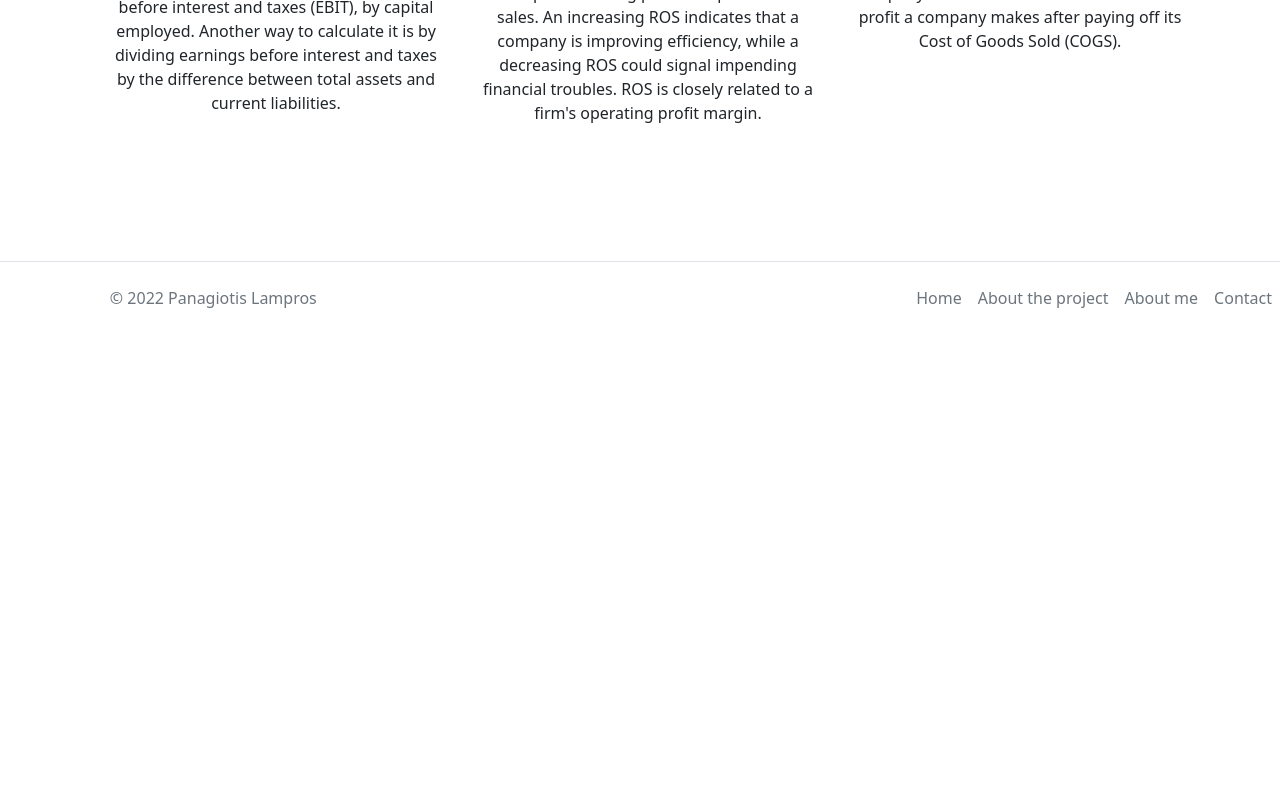
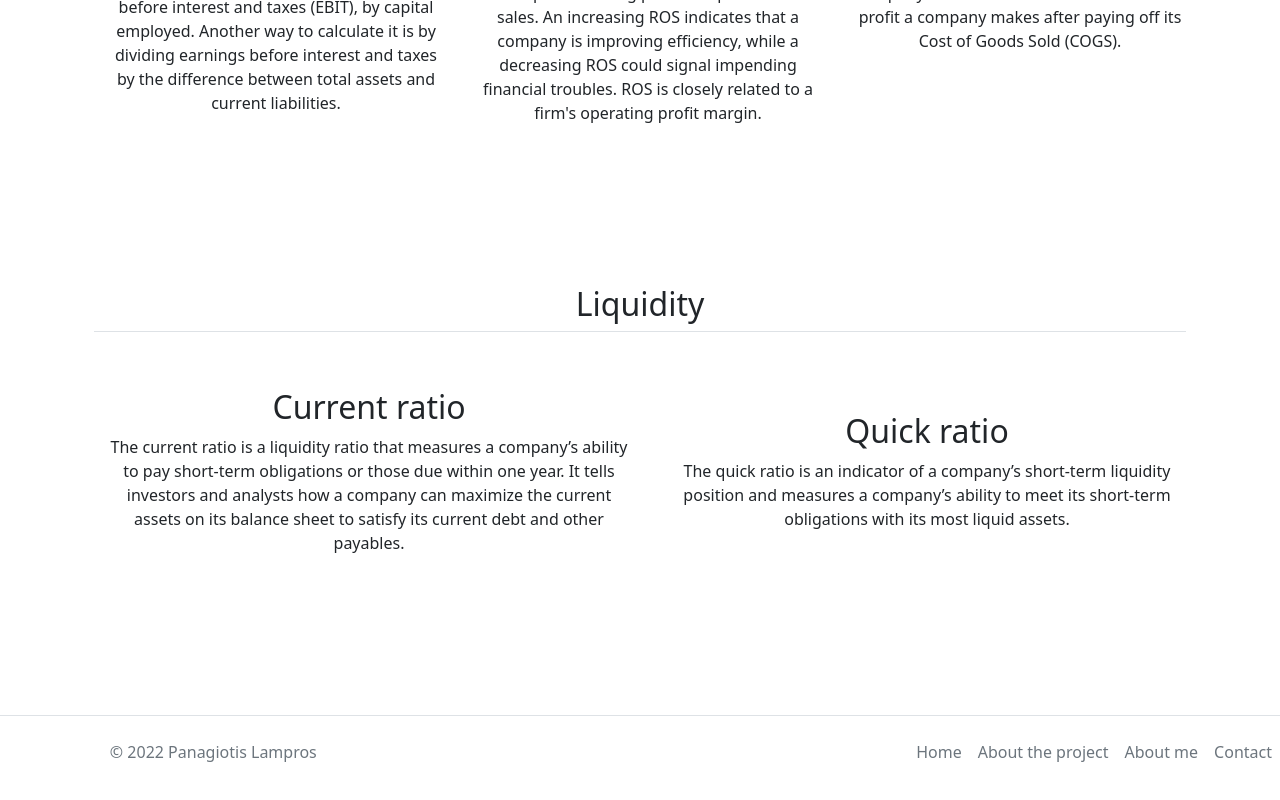
Before and after one commit to Panos-1993/daidalus, a React (Create React App) app: page / in a window 1280 px wide. Shown: the part 530-1330 px from the top of the page. Before the commit the page ends 888 px from the top, so only its background shows below. Built offline with nearby package versions, Linux system fonts and the light colour scheme.

Commit message:
liquidity

```diff
--- a/src/App.js
+++ b/src/App.js
@@ -4,6 +4,7 @@ import './components/header.js';
 import Header from './components/header.js';
 import Footer from './components/footer';
 import Profitability from './components/Profitability';
+import Liquidity from './components/liquidity';
 import About from './components/about.js';
 
 
@@ -13,6 +14,7 @@ function App() {
       <Header />
       <About />
       <Profitability />
+      <Liquidity />
       <Footer />
     </div>
   );
--- /dev/null
+++ b/src/components/liquidity.js
@@ -0,0 +1,31 @@
+function Liquidity() { // This was the button group from bootstrap examples which i turned to profitability and removed the button function
+    return (
+    <div class="container px-4 py-5" id="liquidity">
+    <h2 class="pb-2 border-bottom font-weight-bold">Liquidity</h2>
+    <div class="row g-4 py-5 row-cols-1 row-cols-lg-2">
+      <div class="col d-flex align-items-center">
+        <div class="icon-square bg-light text-dark flex-shrink-0 me-3">
+        </div>
+        <div>
+          <h2>Current ratio</h2>
+          <p>The current ratio is a liquidity ratio that measures a company’s ability to pay short-term obligations or those due within one year. It tells investors and analysts how a company can maximize the current assets on its balance sheet to satisfy its current debt and other payables.</p>
+        </div>
+      </div>
+      <div class="col d-flex align-items-center">
+        <div class="icon-square bg-light text-dark flex-shrink-0 me-3">
+        </div>
+        <div>
+          <h2>Quick ratio</h2>
+          <p>The quick ratio is an indicator of a company’s short-term liquidity position and measures a company’s ability to meet its short-term obligations with its most liquid assets.</p>
+        </div>
+      </div>
+      <div class="col d-flex align-items-center">
+        <div class="icon-square bg-light text-dark flex-shrink-0 me-3">
+        </div>
+      </div>
+    </div>
+  </div>)
+
+}
+
+export default Liquidity;
```
